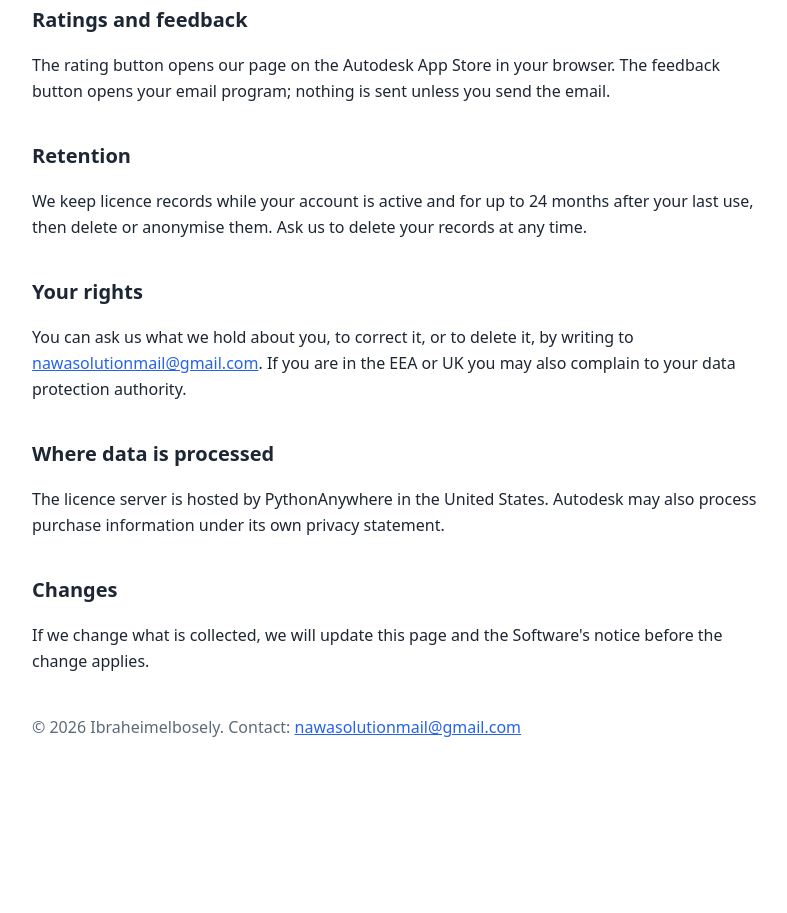
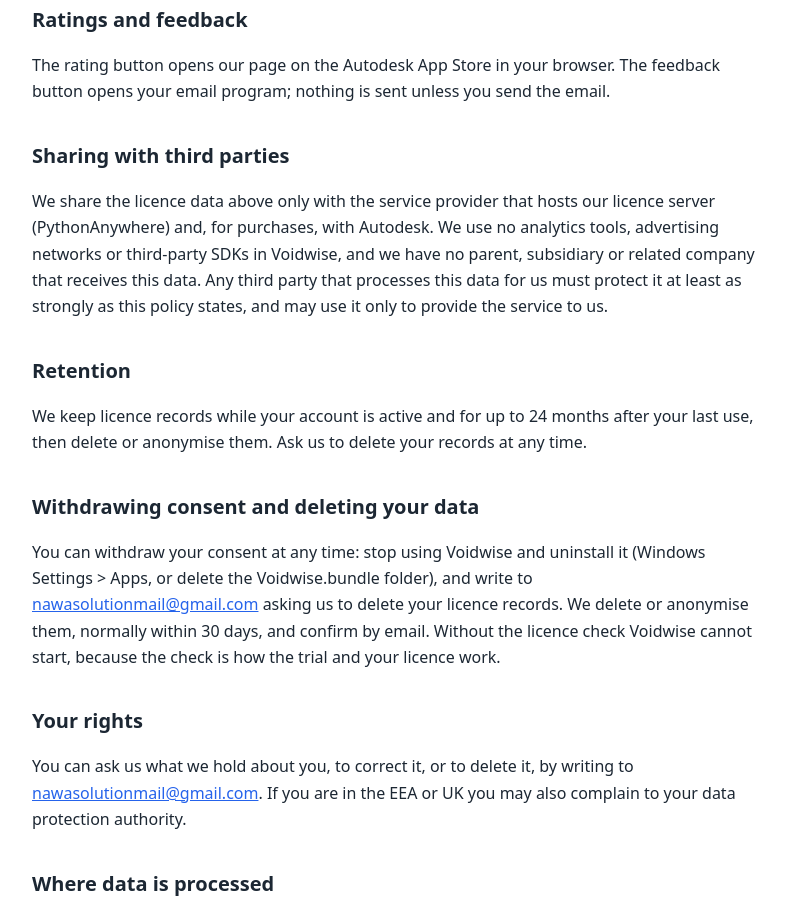
Before and after one commit to elboselyibraheim/VoidWise, a plain HTML site: page privacy.html in a window 1280 px wide. Shown: the part 1049-1962 px from the top of the page, without its empty margins (244-1031 px from the left). Before the commit the page ends 1870 px from the top, so only its background shows below. Drawn offline with Linux system fonts and the light colour scheme.

Commit message:
Add files via upload

```diff
--- a/privacy.html
+++ b/privacy.html
@@ -18,7 +18,9 @@ p,li{color:var(--fg)}.mut{color:var(--mut)}a{color:var(--acc)}nav{margin:14px 0
 <h2>What we store and why</h2><p>On the licence server we keep: your Autodesk account ID, user name, the anonymous device IDs, first and last use dates, number of checks, the Voidwise and Revit versions last used, your trial start date and plan/licence period. We use this to run the trial, check licences, prevent misuse, and support you. We do not sell your data and we do not use it for advertising.</p>
 <h2>What stays on your computer</h2><p>In <code>%APPDATA%\Voidwise</code>: your settings (theme, size, language, saved options), a short log of the last run (<code>last-run.txt</code>), whether you accepted the terms, and a counter used to decide when to ask for a rating. None of this is sent to us.</p>
 <h2>Ratings and feedback</h2><p>The rating button opens our page on the Autodesk App Store in your browser. The feedback button opens your email program; nothing is sent unless you send the email.</p>
+<h2>Sharing with third parties</h2><p>We share the licence data above only with the service provider that hosts our licence server (PythonAnywhere) and, for purchases, with Autodesk. We use no analytics tools, advertising networks or third-party SDKs in Voidwise, and we have no parent, subsidiary or related company that receives this data. Any third party that processes this data for us must protect it at least as strongly as this policy states, and may use it only to provide the service to us.</p>
 <h2>Retention</h2><p>We keep licence records while your account is active and for up to 24 months after your last use, then delete or anonymise them. Ask us to delete your records at any time.</p>
+<h2>Withdrawing consent and deleting your data</h2><p>You can withdraw your consent at any time: stop using Voidwise and uninstall it (Windows Settings &gt; Apps, or delete the Voidwise.bundle folder), and write to <a href="mailto:nawasolutionmail@gmail.com">nawasolutionmail@gmail.com</a> asking us to delete your licence records. We delete or anonymise them, normally within 30 days, and confirm by email. Without the licence check Voidwise cannot start, because the check is how the trial and your licence work.</p>
 <h2>Your rights</h2><p>You can ask us what we hold about you, to correct it, or to delete it, by writing to <a href="mailto:nawasolutionmail@gmail.com">nawasolutionmail@gmail.com</a>. If you are in the EEA or UK you may also complain to your data protection authority.</p>
 <h2>Where data is processed</h2><p>The licence server is hosted by PythonAnywhere in the United States. Autodesk may also process purchase information under its own privacy statement.</p>
 <h2>Changes</h2><p>If we change what is collected, we will update this page and the Software's notice before the change applies.</p>
```
